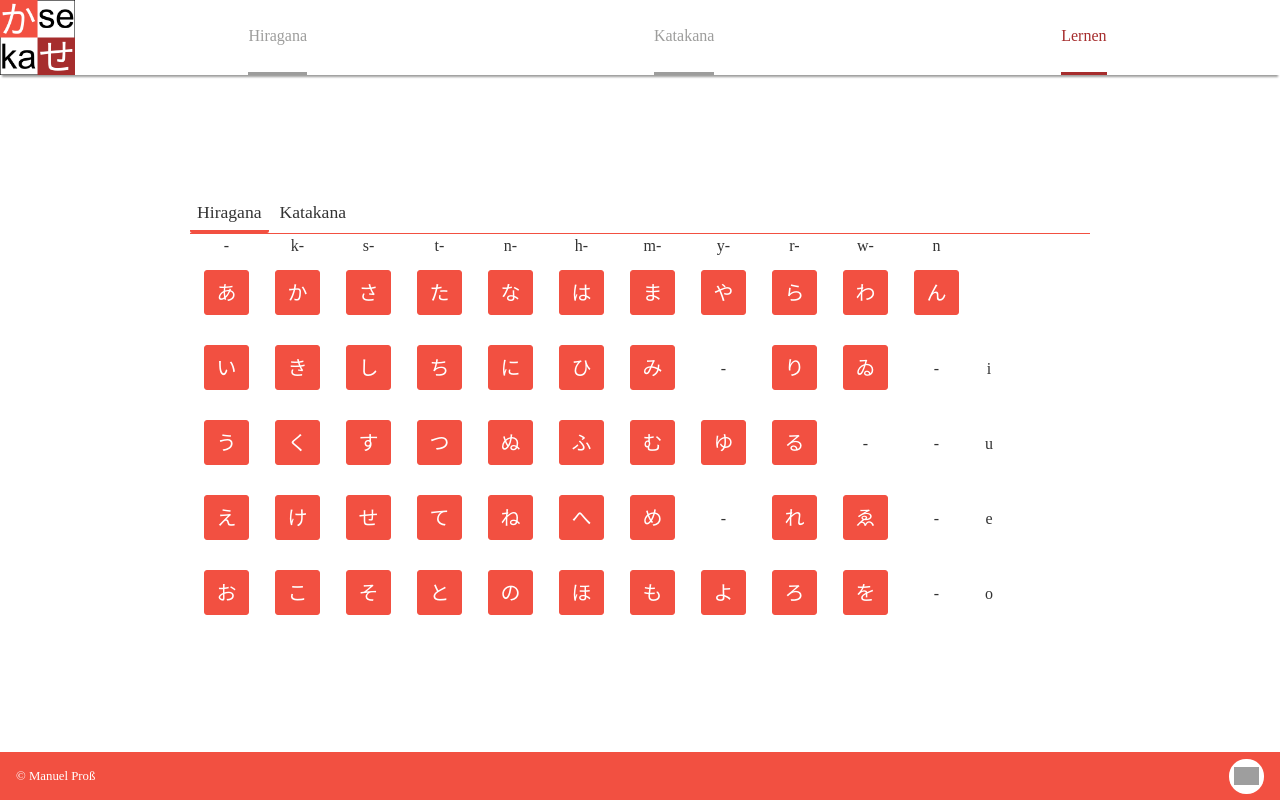
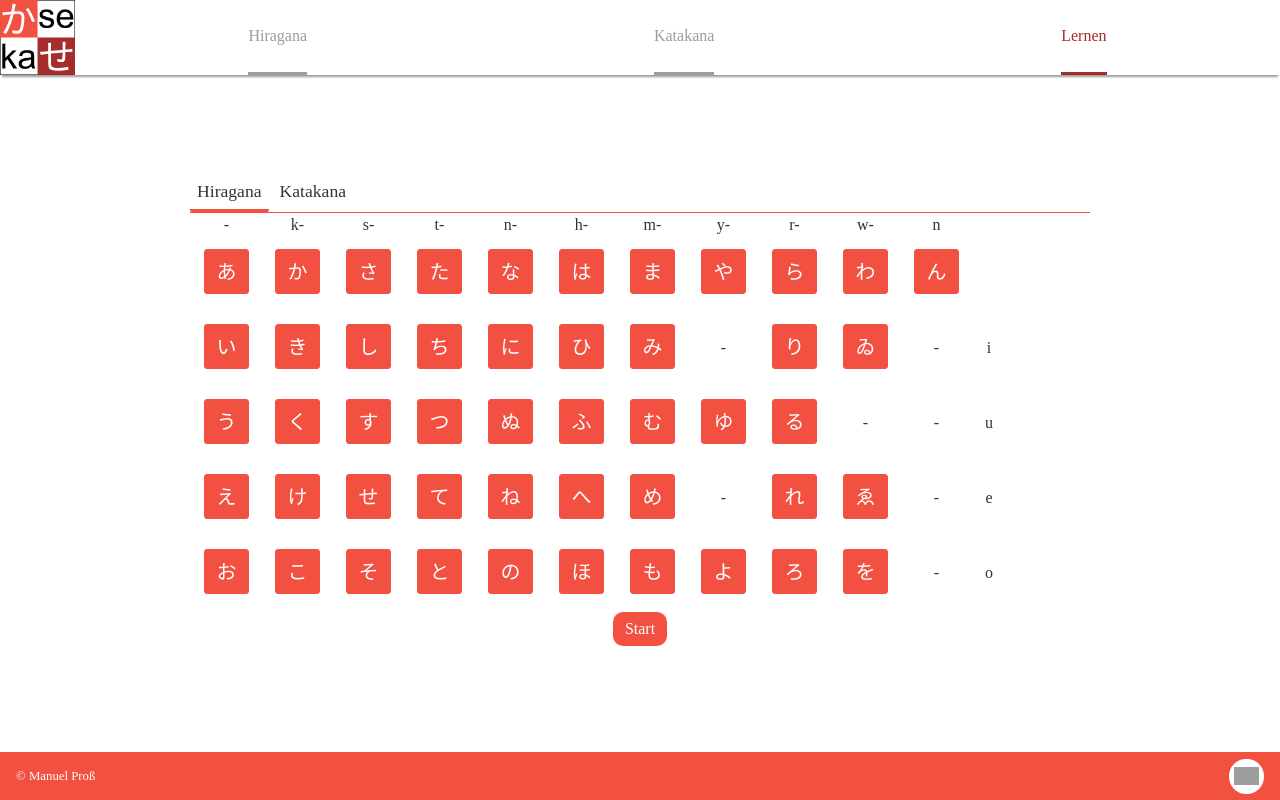
Before and after one commit to manuel-pross/kanaSensei, a Svelte app: page /Lernen in a window 1280 px wide. Built offline with nearby package versions, Linux system fonts and the light colour scheme; grey boxes are pictures that could not be loaded; a web font is replaced by a local one.

Commit message:
TASK: add learning mode for learningroute

```diff
--- /dev/null
+++ b/src/components/Button.svelte
@@ -0,0 +1,34 @@
+<script>
+    import { createEventDispatcher } from "svelte";
+
+    const dispatch = createEventDispatcher();
+
+    export let text;
+
+    function handleClick() {
+        dispatch("btnClicked", { message: "btn clicked" });
+    }
+</script>
+
+<style>
+    button {
+        padding: 0.5rem 0.75rem;
+        border: none;
+        border-radius: 10px;
+        background-color: var(--red-2);
+        color: var(--white);
+        transition: 0.25s ease-in-out;
+    }
+
+    @media only screen and (min-width: 768px) {
+        button {
+            cursor: pointer;
+        }
+
+        button:hover {
+            background-color: var(--red-1);
+        }
+    }
+</style>
+
+<button on:click={handleClick}>{text}</button>
--- a/src/components/KanaList.svelte
+++ b/src/components/KanaList.svelte
@@ -6,8 +6,6 @@
 
     export let kana = [];
     export let mode = "show";
-
-    $: console.log($kanas);
 
     function handleCheck(e) {
         if (!e.detail.checked) {
--- a/src/routes/Learn.svelte
+++ b/src/routes/Learn.svelte
@@ -6,6 +6,7 @@
     import KanaList from "../components/KanaList.svelte";
     import LoadingSpinner from "../components/LoadingSpinner.svelte";
     import TabNav from "../components/TabNav.svelte";
+    import Button from "../components/Button.svelte";
 
     let selectedTab = "Hiragana";
     let hiragana = [];
@@ -17,6 +18,8 @@
     let isLoading = true;
     let hiraganaLoaded = false;
     let katakanaLoaded = false;
+
+    let mode = "selecting";
 
     $: if (hiraganaLoaded && katakanaLoaded) {
         $kanas = selectedHiragana.concat(selectedKatakana);
@@ -85,6 +88,10 @@
                 console.log(err);
             });
     });
+
+    function handleClick() {
+        mode = "learning";
+    }
 </script>
 
 <style>
@@ -101,6 +108,7 @@
     {#if isLoading}
         <LoadingSpinner />
     {:else}
+        {#if mode === "selecting"}
             <div class="selection">
                 <TabNav bind:selectedTab />
                 {#if selectedTab === "Hiragana"}
@@ -109,5 +117,9 @@
                     <KanaList kana={katakana} mode="select" />
                 {/if}
             </div>
+        {:else if mode === "learning"}
+            <p>hello</p>
+        {/if}
+        <Button text={"Start"} on:btnClicked={handleClick}/>
     {/if}
 </div>
```
Lines whose indentation alone changed are shown as unchanged.
